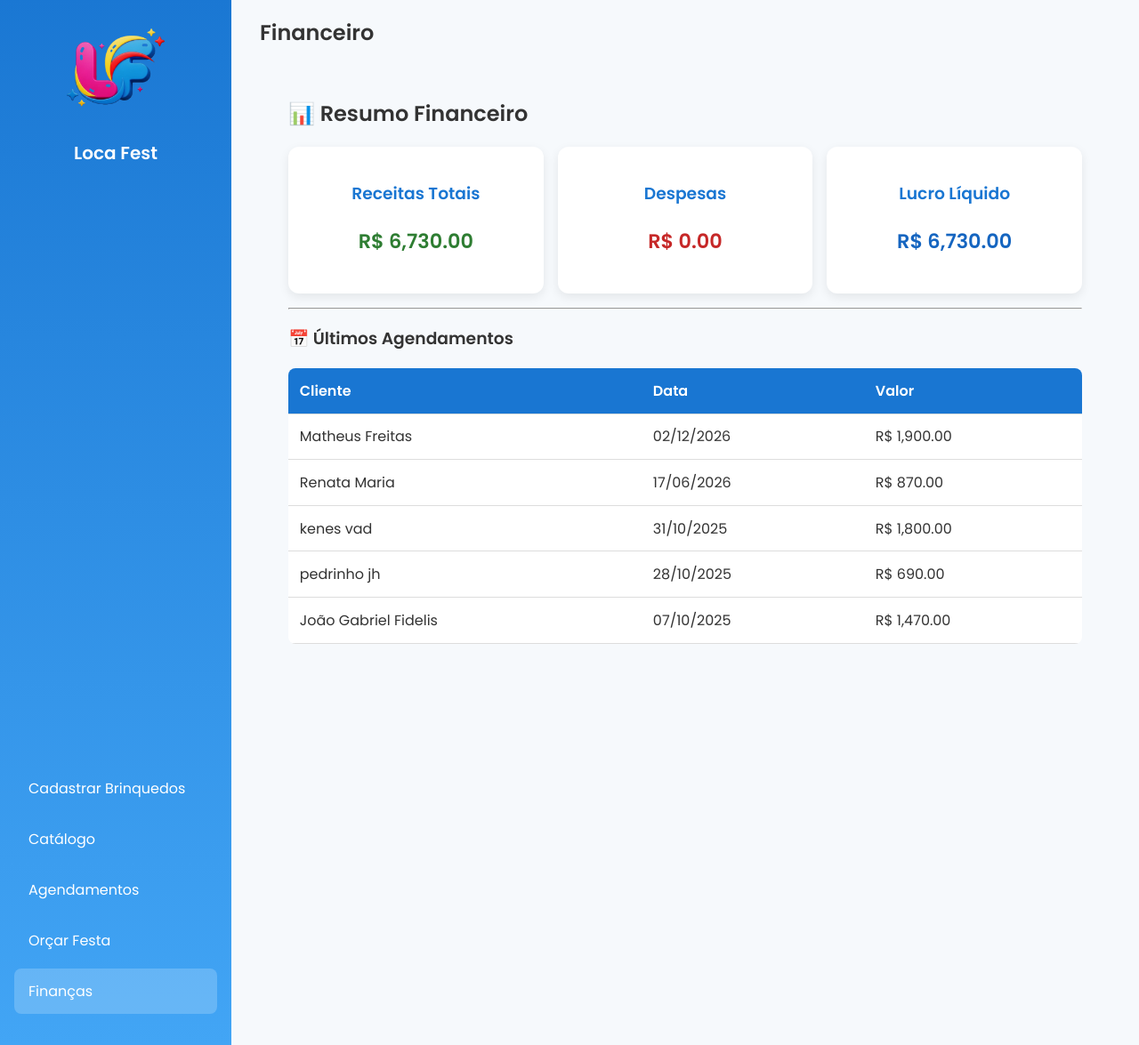
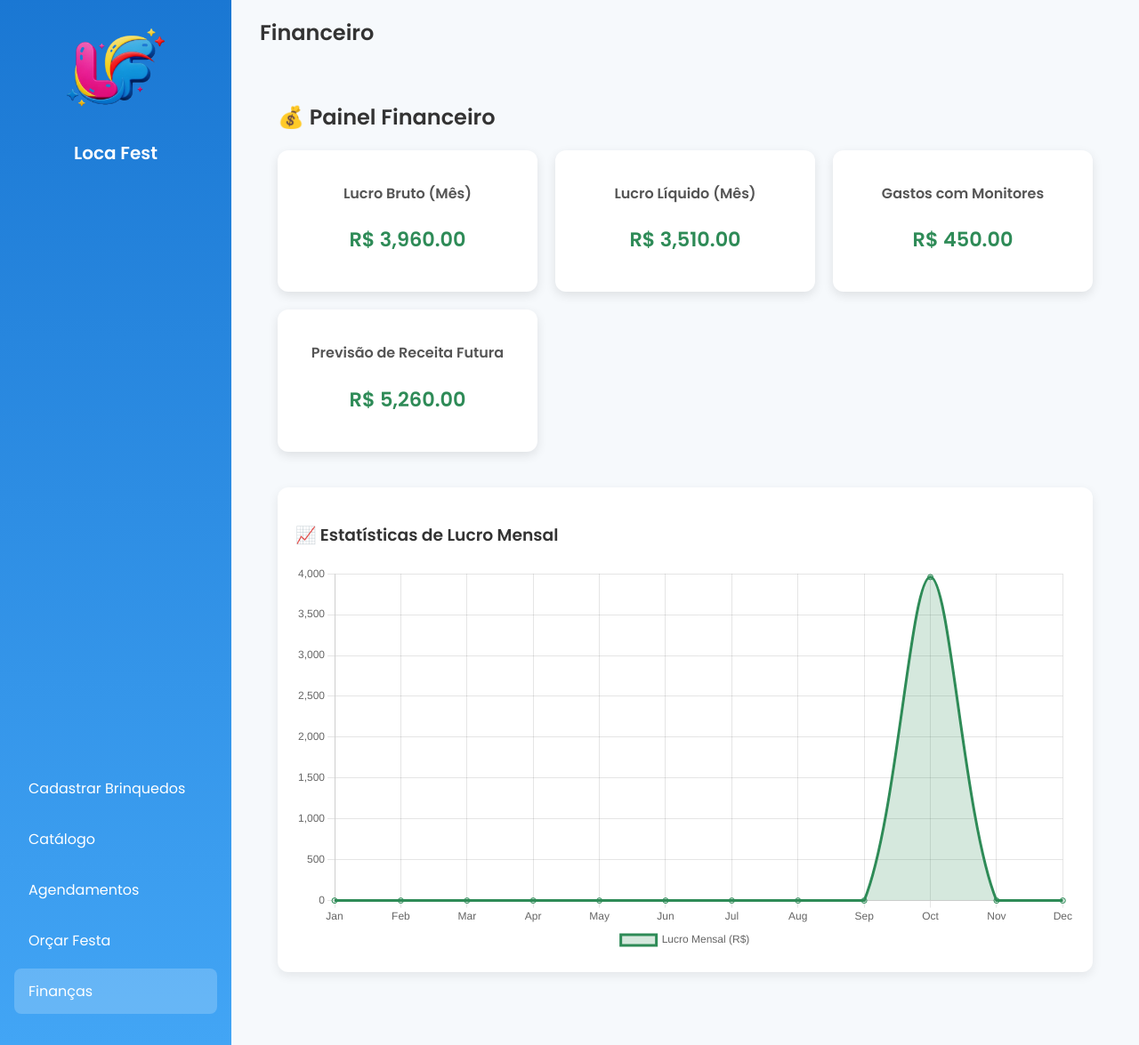
Before and after one commit to Fidelis09/Tech_Day, a Flask app: page /financeiro in a window 1280 px wide. Shown: the part 33-1208 px from the top of the page at 89% size. Run offline with Flask 3, Linux system fonts and the light colour scheme.

Commit message:
Refactor financeiro route and template for monthly stats
The /financeiro route and template were updated to show monthly financial statistics, including lucro bruto, lucro líquido, gastos com monitores, and previsão de receita futura. A monthly profit chart was added using Chart.js, and the previous agendamentos table was removed for a more focused financial dashboard.

```diff
--- a/Web/routes.py
+++ b/Web/routes.py
@@ -145,29 +145,59 @@
     )
 
 
-
-# Exibe resumo de receitas, despesas e lucro total.
 # =============================================================
-# =============================================================
-# 💰 ROTA: /financeiro — Controle financeiro
+# 💰 ROTA: /financeiro — Painel financeiro simplificado
 # =============================================================
 @app.route('/financeiro')
 def pagina_financeiro():
-    # Total de receitas (soma dos orçamentos)
-    receitas = db.session.query(db.func.sum(Orcamento.valor_total)).scalar() or 0.0
-    despesas = 0.0  # (pode ser expandido depois)
-    lucro = receitas - despesas
+    hoje = datetime.date.today()
+    mes_atual = hoje.month
+    ano_atual = hoje.year
 
-    # Busca os últimos 5 agendamentos
-    ultimos_agendamentos = Orcamento.query.order_by(Orcamento.data_festa.desc()).limit(5).all()
+    # ---------- RECEITAS E GASTOS DO MÊS ----------
+    receitas_mes = db.session.query(
+        db.func.sum(Orcamento.valor_total)
+    ).filter(
+        db.extract('month', Orcamento.data_festa) == mes_atual,
+        db.extract('year', Orcamento.data_festa) == ano_atual
+    ).scalar() or 0.0
 
-    # Renderiza o conteúdo da aba financeiro
+    gasto_por_monitor = 150.0
+    eventos_mes = Orcamento.query.filter(
+        db.extract('month', Orcamento.data_festa) == mes_atual,
+        db.extract('year', Orcamento.data_festa) == ano_atual
+    ).count()
+    gastos_monitores = eventos_mes * gasto_por_monitor
+
+    lucro_bruto = receitas_mes
+    lucro_liquido = receitas_mes - gastos_monitores
+
+    # ---------- ESTATÍSTICAS MENSAIS ----------
+    meses = []
+    lucros_mensais = []
+    for m in range(1, 13):
+        total = db.session.query(db.func.sum(Orcamento.valor_total)).filter(
+            db.extract('month', Orcamento.data_festa) == m,
+            db.extract('year', Orcamento.data_festa) == ano_atual
+        ).scalar() or 0.0
+        meses.append(datetime.date(ano_atual, m, 1).strftime('%b'))
+        lucros_mensais.append(float(total))
+
+    # ---------- PREVISÃO DE RECEITA FUTURA ----------
+    receitas_futuras = db.session.query(
+        db.func.sum(Orcamento.valor_total)
+    ).filter(
+        Orcamento.data_festa > hoje
+    ).scalar() or 0.0
+
     page_content = render_template(
         'financeiro.html',
-        receitas=receitas,
-        despesas=despesas,
-        lucro=lucro,
-        ultimos_agendamentos=ultimos_agendamentos  # <-- PASSA AQUI
+        lucro_bruto=lucro_bruto,
+        lucro_liquido=lucro_liquido,
+        gastos_monitores=gastos_monitores,
+        receitas_futuras=receitas_futuras,
+        meses=meses,
+        lucros_mensais=lucros_mensais
     )
 
     return render_template(
@@ -176,7 +206,6 @@
         page_title='Financeiro',
         page_content=page_content
     )
-
 
 # Listagem de Agendamentos
 @app.route('/agendamentos')
--- a/Web/templates/financeiro.html
+++ b/Web/templates/financeiro.html
@@ -1,109 +1,98 @@
 <div class="financeiro-container">
-    <h2>📊 Resumo Financeiro</h2>
+    <h2>💰 Painel Financeiro</h2>
 
+    <!-- ======== BLOCOS DE RESUMO ======== -->
     <div class="cards-financeiro">
         <div class="card-fin">
-            <h3>Receitas Totais</h3>
-            <p class="valor positivo">R$ {{ "{:,.2f}".format(receitas) }}</p>
+            <h3>Lucro Bruto (Mês)</h3>
+            <p>R$ {{ "{:,.2f}".format(lucro_bruto) }}</p>
         </div>
 
         <div class="card-fin">
-            <h3>Despesas</h3>
-            <p class="valor negativo">R$ {{ "{:,.2f}".format(despesas) }}</p>
+            <h3>Lucro Líquido (Mês)</h3>
+            <p>R$ {{ "{:,.2f}".format(lucro_liquido) }}</p>
         </div>
 
         <div class="card-fin">
-            <h3>Lucro Líquido</h3>
-            <p class="valor destaque">R$ {{ "{:,.2f}".format(lucro) }}</p>
+            <h3>Gastos com Monitores</h3>
+            <p>R$ {{ "{:,.2f}".format(gastos_monitores) }}</p>
+        </div>
+
+        <div class="card-fin">
+            <h3>Previsão de Receita Futura</h3>
+            <p>R$ {{ "{:,.2f}".format(receitas_futuras) }}</p>
         </div>
     </div>
 
-    <hr>
-
-    <h3>📅 Últimos Agendamentos</h3>
-
-<table class="tabela-fin">
-    <thead>
-        <tr>
-            <th>Cliente</th>
-            <th>Data</th>
-            <th>Valor</th>
-        </tr>
-    </thead>
-    <tbody>
-        {% for o in ultimos_agendamentos %}
-        <tr>
-            <td>{{ o.nome_cliente }}</td>
-            <td>{{ o.data_festa.strftime('%d/%m/%Y') }}</td>
-            <td>R$ {{ "{:,.2f}".format(o.valor_total) }}</td>
-        </tr>
-        {% else %}
-        <tr>
-            <td colspan="3">Nenhum agendamento encontrado.</td>
-        </tr>
-        {% endfor %}
-    </tbody>
-</table>
-
+    <!-- ======== GRÁFICO DE LUCROS MENSAIS ======== -->
+    <div class="grafico-container">
+        <h3>📈 Estatísticas de Lucro Mensal</h3>
+        <canvas id="graficoLucro"></canvas>
+    </div>
 </div>
 
+<!-- ======== ESTILOS ======== -->
 <style>
 .financeiro-container {
-    padding: 1rem 2rem;
+    padding: 20px;
 }
-
 .cards-financeiro {
-    display: flex;
-    flex-wrap: wrap;
-    gap: 1rem;
-    margin: 1rem 0;
+    display: grid;
+    grid-template-columns: repeat(auto-fit, minmax(230px, 1fr));
+    gap: 20px;
+    margin-bottom: 40px;
 }
-
 .card-fin {
-    flex: 1;
-    min-width: 200px;
     background: #fff;
-    padding: 1.2rem;
+    border-radius: 12px;
+    box-shadow: 0 4px 12px rgba(0,0,0,0.1);
+    padding: 20px;
+    text-align: center;
+}
+.card-fin h3 {
+    font-size: 1rem;
+    color: #555;
+}
+.card-fin p {
+    font-size: 1.4rem;
+    font-weight: bold;
+    color: #2e8b57;
+}
+.grafico-container {
+    background: #fff;
     border-radius: 12px;
     box-shadow: 0 4px 12px rgba(0,0,0,0.08);
-    text-align: center;
-}
-
-.card-fin h3 {
-    color: #1976d2;
-    margin-bottom: 0.5rem;
-}
-
-.valor {
-    font-size: 1.4rem;
-    font-weight: 600;
-}
-
-.valor.positivo { color: #2e7d32; }
-.valor.negativo { color: #c62828; }
-.valor.destaque { color: #1565c0; }
-
-.tabela-fin {
-    width: 100%;
-    border-collapse: collapse;
-    background: #fff;
-    border-radius: 8px;
-    overflow: hidden;
-}
-
-.tabela-fin th, .tabela-fin td {
-    padding: 0.8rem;
-    text-align: left;
-    border-bottom: 1px solid #ddd;
-}
-
-.tabela-fin th {
-    background: #1976d2;
-    color: white;
-    font-weight: 600;
-}
-
-.tabela-fin tr:hover {
-    background: #f1f1f1;
+    padding: 20px;
+    margin-bottom: 30px;
 }
 </style>
+
+<!-- ======== CHART.JS ======== -->
+<script src="https://cdn.jsdelivr.net/npm/chart.js"></script>
+<script>
+const meses = JSON.parse('{{ meses | tojson | safe }}');
+const lucros = JSON.parse('{{ lucros_mensais | tojson | safe }}');
+
+// Gráfico de lucros mensais
+new Chart(document.getElementById('graficoLucro'), {
+    type: 'line',
+    data: {
+        labels: meses,
+        datasets: [{
+            label: 'Lucro Mensal (R$)',
+            data: lucros,
+            borderColor: '#2e8b57',
+            backgroundColor: 'rgba(46,139,87,0.2)',
+            fill: true,
+            tension: 0.3
+        }]
+    },
+    options: {
+        responsive: true,
+        plugins: {
+            legend: { position: 'bottom' },
+            tooltip: { mode: 'index', intersect: false }
+        }
+    }
+});
+</script>
```
Also changed, not shown: Web/instance/banco.db.
